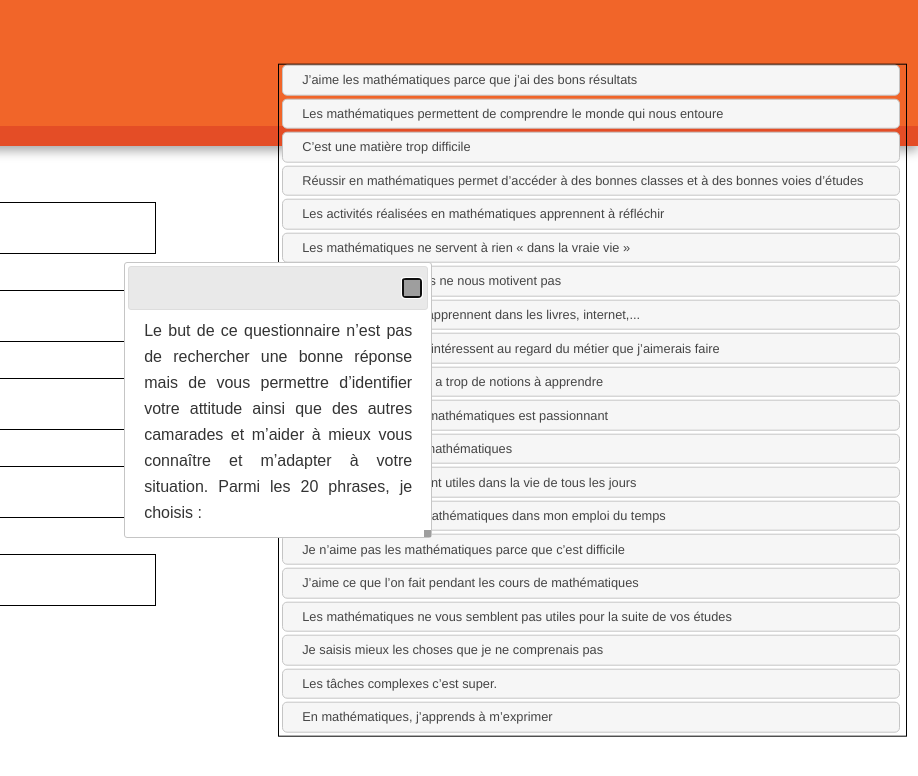
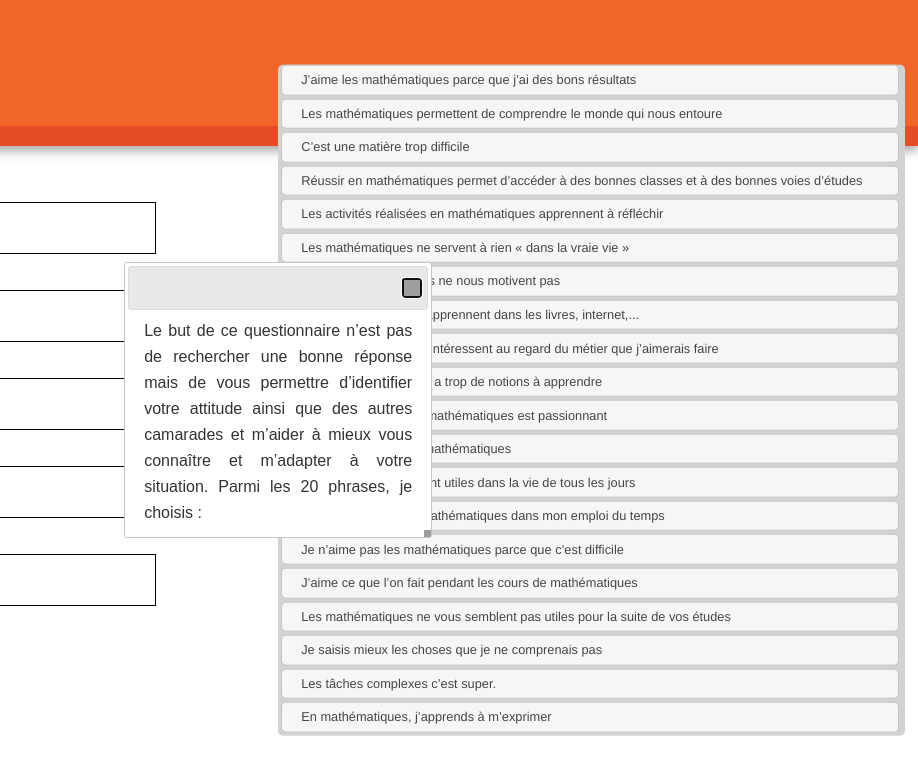
Before and after one commit to rodeofly/QSort, a plain HTML site: page index.html in a window 1280 px wide. Shown: the full height of the page, 362-1280 px from the left. Drawn offline with nearby package versions, Linux system fonts and the light colour scheme; grey boxes are pictures that could not be loaded.

Commit message:
fixed some css

```diff
--- a/css/main.css
+++ b/css/main.css
@@ -207,7 +207,7 @@ li, .pholder {
   left : 0;
 }
 
-.connectedSortable{
+.destination{
   position   : relative;
   width      : 80%;
   min-height : 50px;
@@ -217,10 +217,12 @@ li, .pholder {
 #origin {
   position:  fixed;
   width : 49%;
-  min-height : 450px;
+  min-height : 75px;
   top: 50%;
   left: 50%;
   transform: translate(0%, -50%);
+  background : lightgrey;
+  border-radius : 5px;
 }
 
 
@@ -236,8 +238,8 @@ li, .pholder {
   border-radius : 5px;
   padding : 10px;
   position : fixed;
-  top : 50%;
-  right : 10%;
+  top : 55%;
+  left : 50%;
   z-index : 10;
 }
 
```
